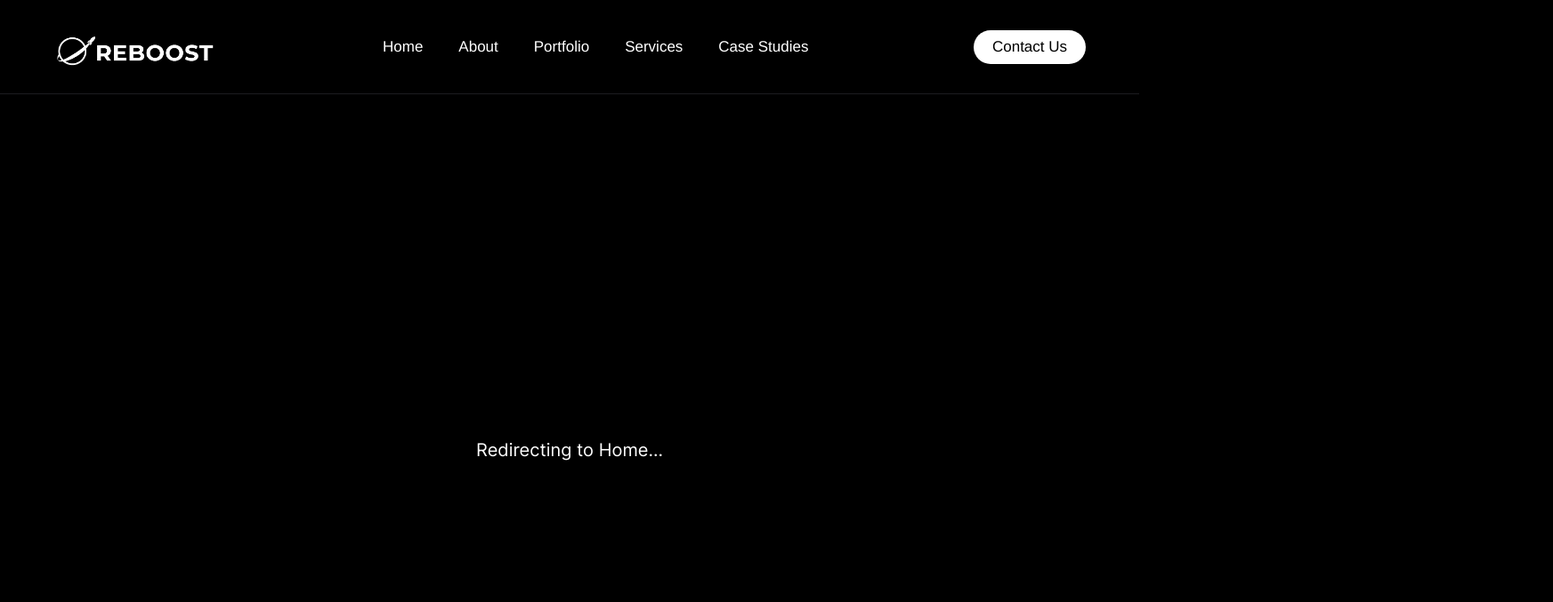
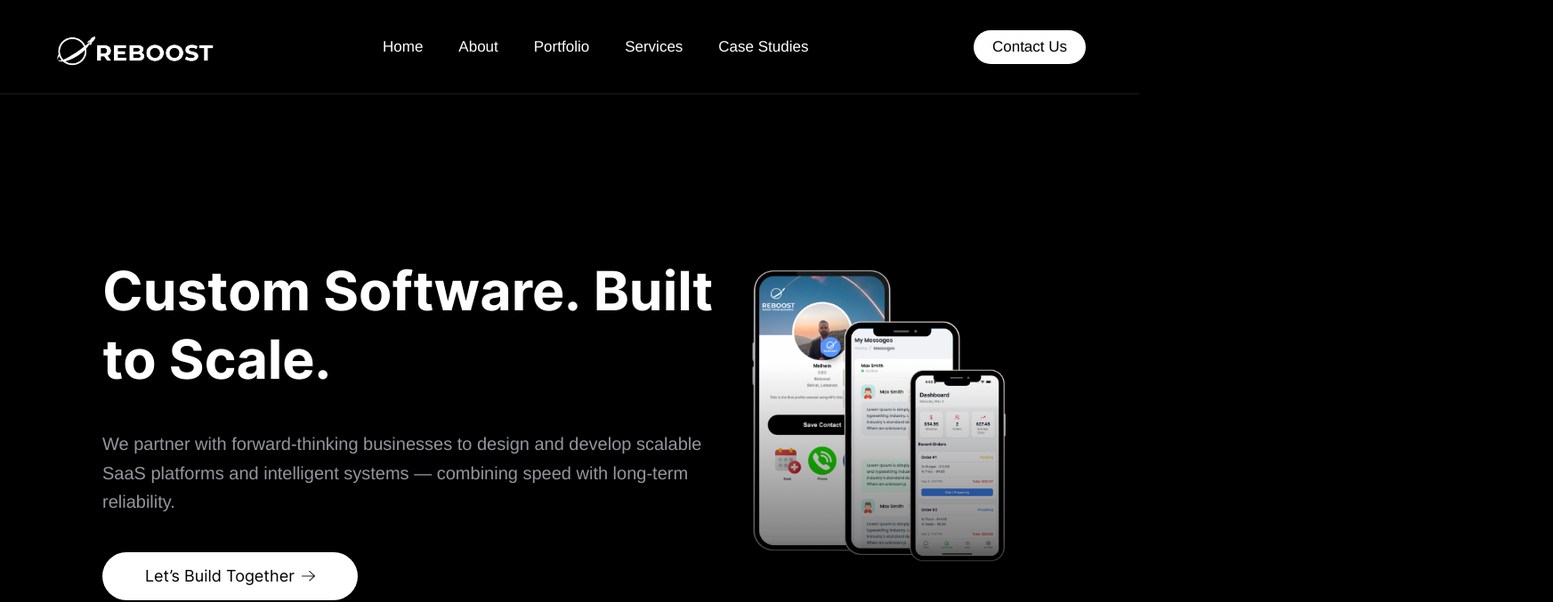
Before and after one commit to melhemdirani/Reboost-2025, a Next.js app: page / in a window 1280 px wide. Before the commit this address had no page. Shown: the top 677 px of the page at 89% size, 1745 px wide, since content can reach past the window. Built offline with nearby package versions, Linux system fonts and the light colour scheme.

Commit message:
fix(homepage): hide animations when out of screen + change homepage url

```diff
--- a/src/app/page.tsx
+++ b/src/app/page.tsx
@@ -1,21 +1,17 @@
 'use client';
 
-import { useRouter } from 'next/navigation';
 import * as React from 'react';
 import '@/lib/env';
 
-export default function RootPage() {
-  const router = useRouter();
+import { FeaturesSection } from '@/sections/FeaturesSection';
+import { MainContentSection } from '@/sections/MainContentSection';
 
-  React.useEffect(() => {
-    // Redirect to home page
-    router.push('/home');
-  }, [router]);
-
+export default function HomePage() {
   return (
-    <main className="min-h-screen bg-black flex items-center justify-center">
-      <div className="text-white text-xl">
-        Redirecting to Home...
+    <main>
+      <div className='flex flex-col w-full min-h-screen bg-black'>
+        <MainContentSection />
+        <FeaturesSection />
       </div>
     </main>
   );
--- a/src/sections/FooterSection/FooterSection.tsx
+++ b/src/sections/FooterSection/FooterSection.tsx
@@ -25,7 +25,7 @@ export const FooterSection = () => {
       { text: 'Portfolio', href: '/portfolio' },
       { text: 'Case Studies', href: '/case-studies' },
       // { text: 'Blog', href: '/blog' },
-      { text: 'FAQ', href: '/home#faq' },
+      { text: 'FAQ', href: '/#faq' },
       { text: 'Contact Us', href: '/contact' },
     ],
     legal: [
--- a/src/sections/NavigationSection/NavigationSection.tsx
+++ b/src/sections/NavigationSection/NavigationSection.tsx
@@ -16,7 +16,7 @@ export const NavigationSection = () => {
 
   // Navigation items data for easy mapping
   const navigationItems = [
-    { id: 1, label: 'Home', width: '131px', link: '/home' },
+    { id: 1, label: 'Home', width: '131px', link: '' },
     { id: 2, label: 'About', width: '93px', link: '/about' },
     { id: 3, label: 'Portfolio', width: '142px', link: '/portfolio' },
     { id: 4, label: 'Services', width: '142px', link: '/services' },
@@ -30,7 +30,7 @@ export const NavigationSection = () => {
         <div className='relative h-full max-w-[1440px] mx-auto'>
           <div className='flex items-center justify-between h-full px-4 md:px-[60px]'>
             <div className='h-[46px] relative'>
-              <Link href='/home'>
+              <Link href='/'>
                 <img
                   className=' h-[50px] mt-[5px] object-contain cursor-pointer'
                   alt='Logo'
--- a/src/styles/globals.css
+++ b/src/styles/globals.css
@@ -173,3 +173,7 @@
 html {
   scroll-behavior: smooth;
 }
+body {
+  max-width: 100vw;
+  overflow-x: hidden;
+}
```
